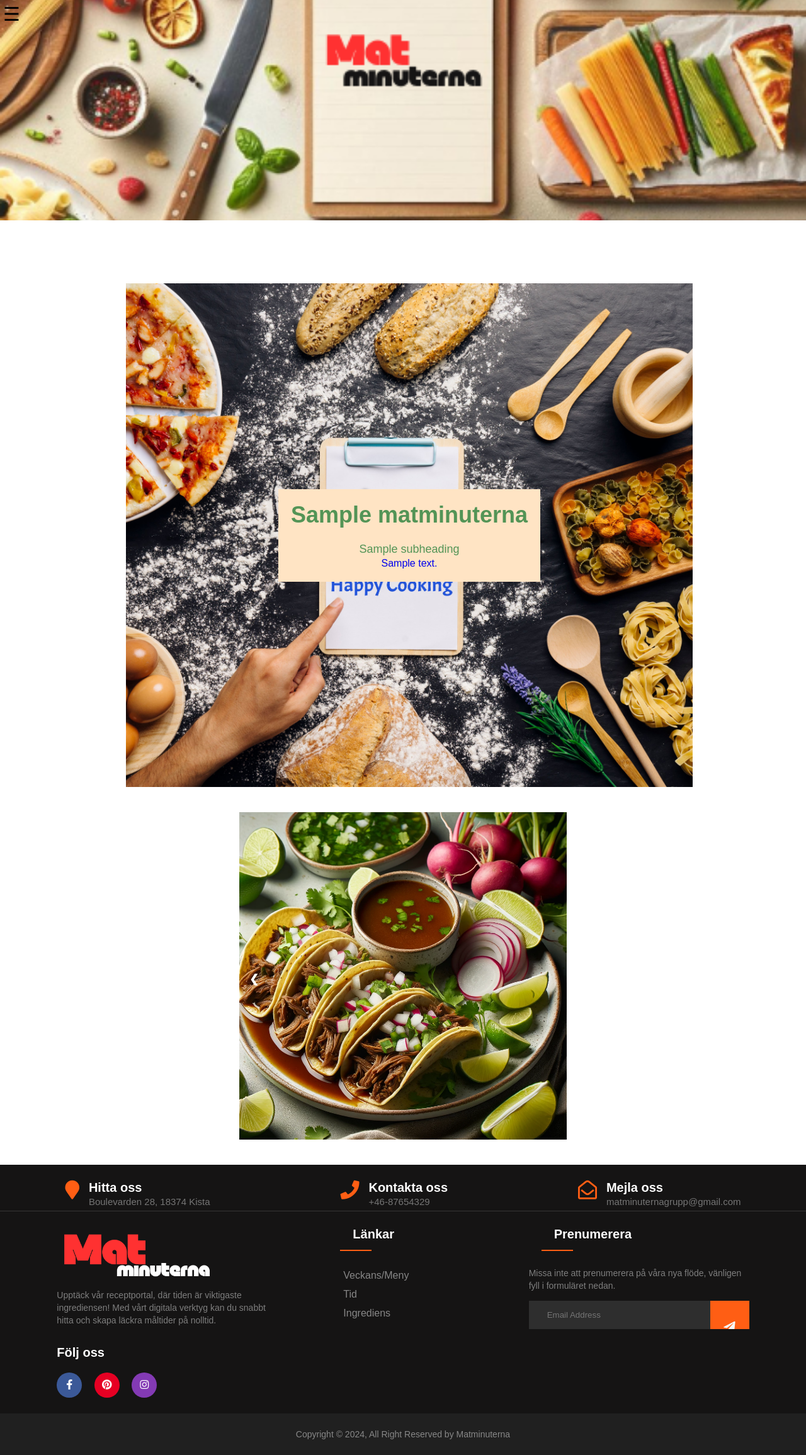
After one commit to PetarNikolicc/Agil, a Flask app: template templates/hero.html in a window 1280 px wide. The commit adds this page. Shown: the whole page at 63% size. Run offline with Flask 3, Linux system fonts and the light colour scheme; the template is opened without the code that fills it: most values are stand-ins (such as "Sample title", 1, 10 or a date in 2020).

Commit message:
added hero section andmodified little in app.py

```diff
--- a/app.py
+++ b/app.py
@@ -5,11 +5,11 @@
 
 app = Flask(__name__)
 
-def get_recipes_by_time(max_time):
+def get_recipes_by_time(exact_time):
     db_path = os.path.join(os.path.dirname(__file__), 'recipes.db')
     conn = sqlite3.connect(db_path)
     cursor = conn.cursor()
-    cursor.execute("SELECT * FROM recipes WHERE cooking_time <= ?", (max_time,))
+    cursor.execute("SELECT * FROM recipes WHERE cooking_time = ?", (exact_time,))
     recipes = cursor.fetchall()
     conn.close()
     return recipes
@@ -18,10 +18,16 @@
 def homepage():
     time = request.args.get('time')
     if time:
-        recipes = get_recipes_by_time(time)
+        try:
+            time = int(time)
+            recipes = get_recipes_by_time(time)
+        except ValueError:
+            recipes = []
     else:
-        recipes = get_recipes_by_time(60)
+        recipes = []
     return render_template('index.html', recipes=recipes)
+
+
 
 if __name__ == '__main__':
     app.run(debug=True)
--- a/static/style.css
+++ b/static/style.css
@@ -1,4 +1,4 @@
-<<<<<<< HEAD
+
 .hero-section {
   position: relative;
   width: 900px;
@@ -6,7 +6,7 @@
   background-image: url('../static/Heroimage.jpeg');
   background-size: cover;
   background-position: center;
-  color: #539456; /* Text color */
+  color: #539456;
   text-align: center;
   display: flex;
   align-items: center;
@@ -42,7 +42,7 @@
   padding: 0;
   box-sizing: border-box;
 }
-=======
+
 body, html {
     margin: 0;
     padding: 0;
@@ -82,5 +82,3 @@
     text-align: center;
     padding: 20px;
   }
-
->>>>>>> main
--- a/templates/footer.html
+++ b/templates/footer.html
@@ -85,7 +85,7 @@
             <div class="row">
                 <div class="col-xl-6 col-lg-6 text-center text-lg-left">
                     <div class="copyright-text">
-                        <p>Copyright &copy; 2024, All Right Reserved <a href="https">Matminuterna</a></p>
+                        <p>Copyright &copy; 2024, All Right Reserved by Matminuterna</p>
                     </div>
                 </div>
                 </div>
--- /dev/null
+++ b/templates/hero.html
@@ -0,0 +1,13 @@
+{% extends "base.html" %}
+
+{% block title %}{{ title }}{% endblock %}
+
+{% block content %}
+<div class="hero-section">
+    <div class="hero-content">
+        <h1>{{ Matminuterna }}</h1>
+        <p>{{ subheading }}</p>
+        <a href="{{ cta_url }}" class="cta-button">{{ cta_text }}</a>
+    </div>
+</div>
+{% endblock %}
```
